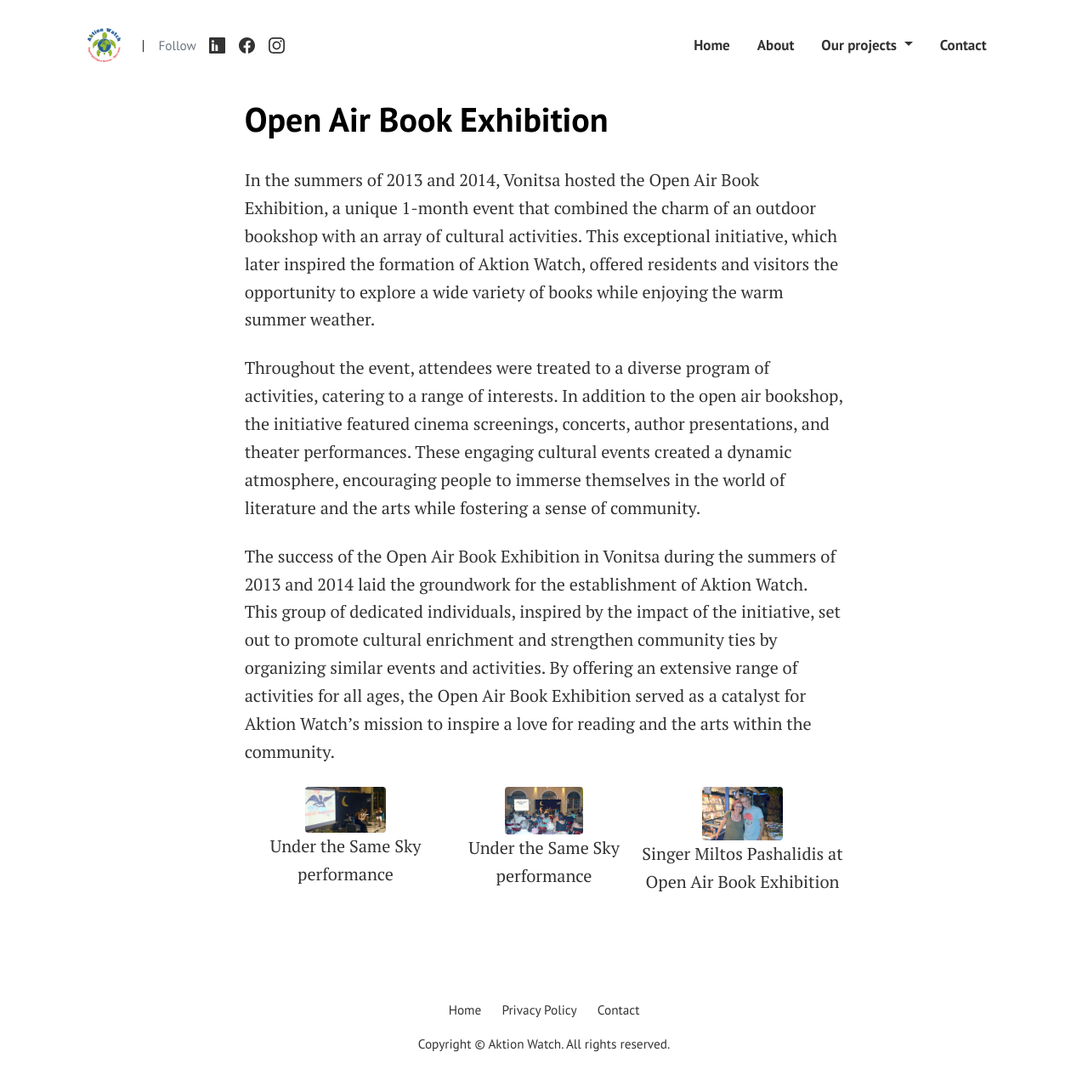
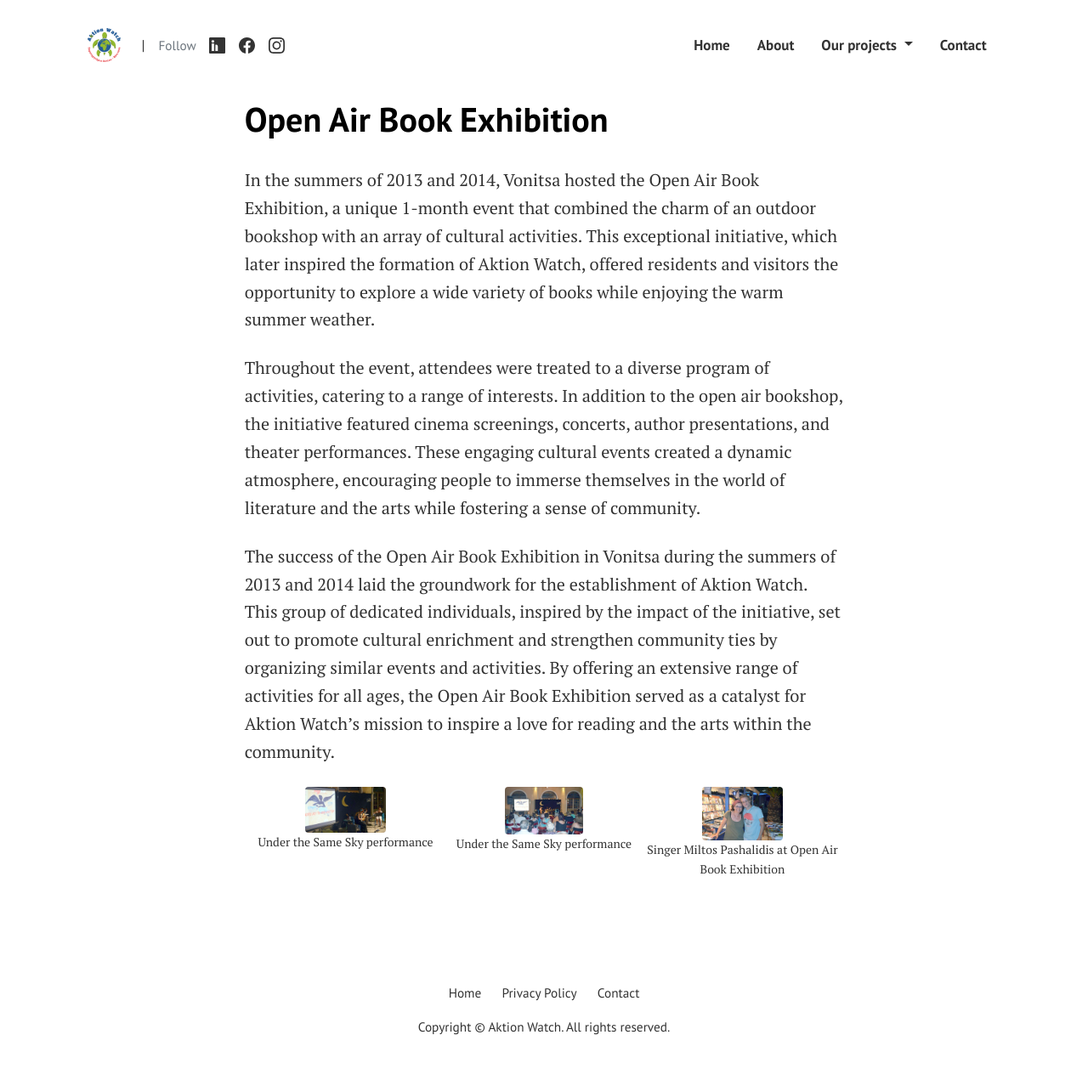
Before and after one commit to aktionwatch/aktionwatch.github.io, a Jekyll site: the page built from pages/openair.md, in a window 1280 px wide and 1271 px high. Shown: the whole window at 85% size. Built offline with Jekyll 4.4.1, drawn with Linux system fonts in a browser that asks for light colours.

Commit message:
resize text

```diff
--- a/pages/openair.md
+++ b/pages/openair.md
@@ -13,19 +13,19 @@ The success of the Open Air Book Exhibition in Vonitsa during the summers of 201
 <div style="display: flex; justify-content: space-around;">
   <div style="text-align: center;">
      <img src="{{ site.baseurl }}/assets/images/openair1.png" alt="Open Air Book Exhibition" style="width: 40%;" />
-    <p>
+    <p style="font-size: 14px;">
       Under the Same Sky performance
     </p>
   </div>
   <div style="text-align: center;">
        <img src="{{ site.baseurl }}/assets/images/openair2.png" alt="Link 2 Image" style="width: 40%;" />
-    <p>
+    <p style="font-size: 14px;">
       Under the Same Sky performance
     </p>
   </div>
     <div style="text-align: center;">
         <img src="{{ site.baseurl }}/assets/images/openair3.png" alt="Open Air Book Exhibition" style="width: 40%;" />
-    <p>
+    <p style="font-size: 14px;">
       Singer Miltos Pashalidis at Open Air Book Exhibition
     </p>
   </div>
```
Also changed, not shown: 2 other files.
